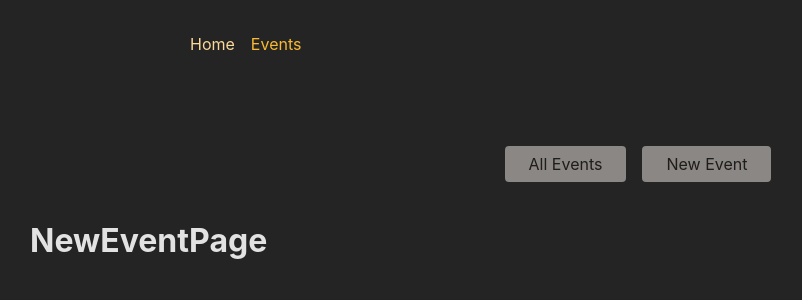
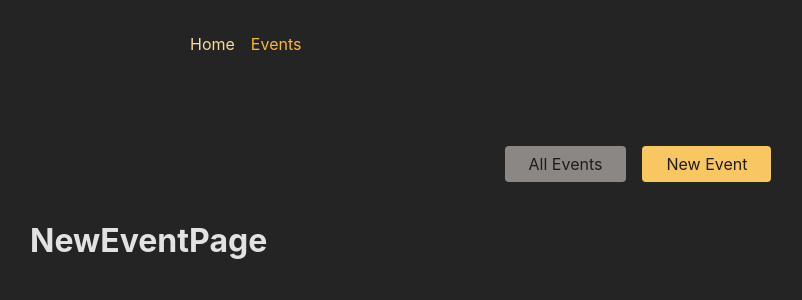
Before and after one commit to edcsu/react_router_advanced, a React (Create React App) app in the folder frontend/: page /events/new in a window 1280 px wide. Shown: the top 300 px of the page, without its empty margins (2-804 px from the left). Built offline with nearby package versions, Linux system fonts and the light colour scheme.

Commit message:
style: update event navigation links

```diff
--- a/frontend/src/components/EventsNavigation.js
+++ b/frontend/src/components/EventsNavigation.js
@@ -1,3 +1,4 @@
+import { NavLink } from 'react-router';
 import classes from './EventsNavigation.module.css';
 
 function EventsNavigation() {
@@ -6,10 +7,14 @@ function EventsNavigation() {
       <nav>
         <ul className={classes.list}>
           <li>
-            <a href="/events">All Events</a>
+            <NavLink to="/events" className={({isActive}) => isActive ? classes.active : undefined} end>
+              All Events
+            </NavLink>
           </li>
           <li>
-            <a href="/events/new">New Event</a>
+            <NavLink to="/events/new" className={({isActive}) => isActive ? classes.active : undefined}>
+              New Event
+            </NavLink>
           </li>
         </ul>
       </nav>
```
